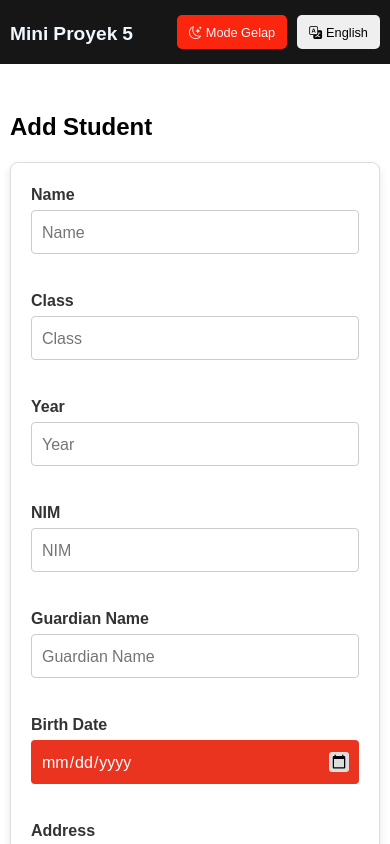
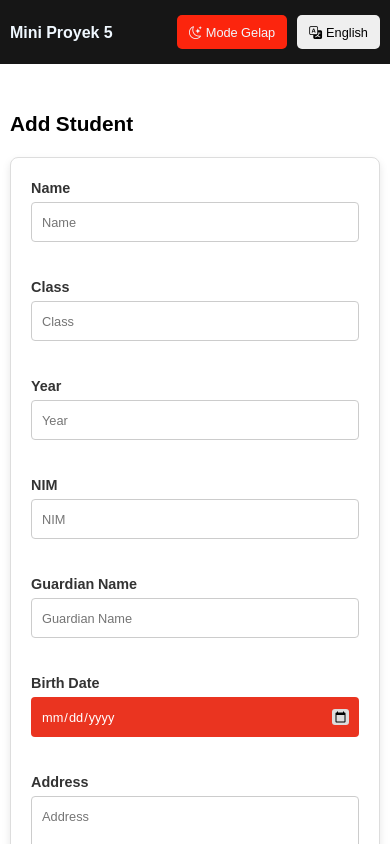
Before and after one commit to rikkriuk/Tugas-Lumoshive-ReactJs, a React (Vite) app in the folder Mini Proyek 5/: page /add in a window 390 px wide. Shown: the top 844 px of the page. Built offline with nearby package versions, Linux system fonts and the light colour scheme; no server answers.

Commit message:
Fix font-size

```diff
--- a/Mini Proyek 5/src/components/Form/Form.css
+++ b/Mini Proyek 5/src/components/Form/Form.css
@@ -155,4 +155,14 @@ form.dark .button-container button {
    .form-container {
       grid-template-columns: repeat(1, 1fr);
    }
+
+   .form-item label {
+      font-size: 0.9rem;
+   }
+
+   .form-item input,
+   .form-item select,
+   .form-item textarea {
+      font-size: 0.8rem;
+   }
 }
--- a/Mini Proyek 5/src/components/ListItem/ListItem.css
+++ b/Mini Proyek 5/src/components/ListItem/ListItem.css
@@ -140,4 +140,8 @@ table tbody tr:hover {
    button, .button {
       font-size: 0.8rem;
    }
+
+   h2 {
+      font-size: 1.3rem;
+   }
 }
--- a/Mini Proyek 5/src/components/Navbar/Navbar.css
+++ b/Mini Proyek 5/src/components/Navbar/Navbar.css
@@ -36,14 +36,17 @@
 }
 
 @media screen and (max-width: 768px) {
+   .home {
+      font-size: 1.2rem;
+   }
 }
 
 @media screen and (max-width: 576px) {
   #header {
-    padding: 15px 10px;
+      padding: 15px 10px;
   }
 
   .home {
-   font-size: 1.2rem;
+      font-size: 1rem;
    }
 }
```
